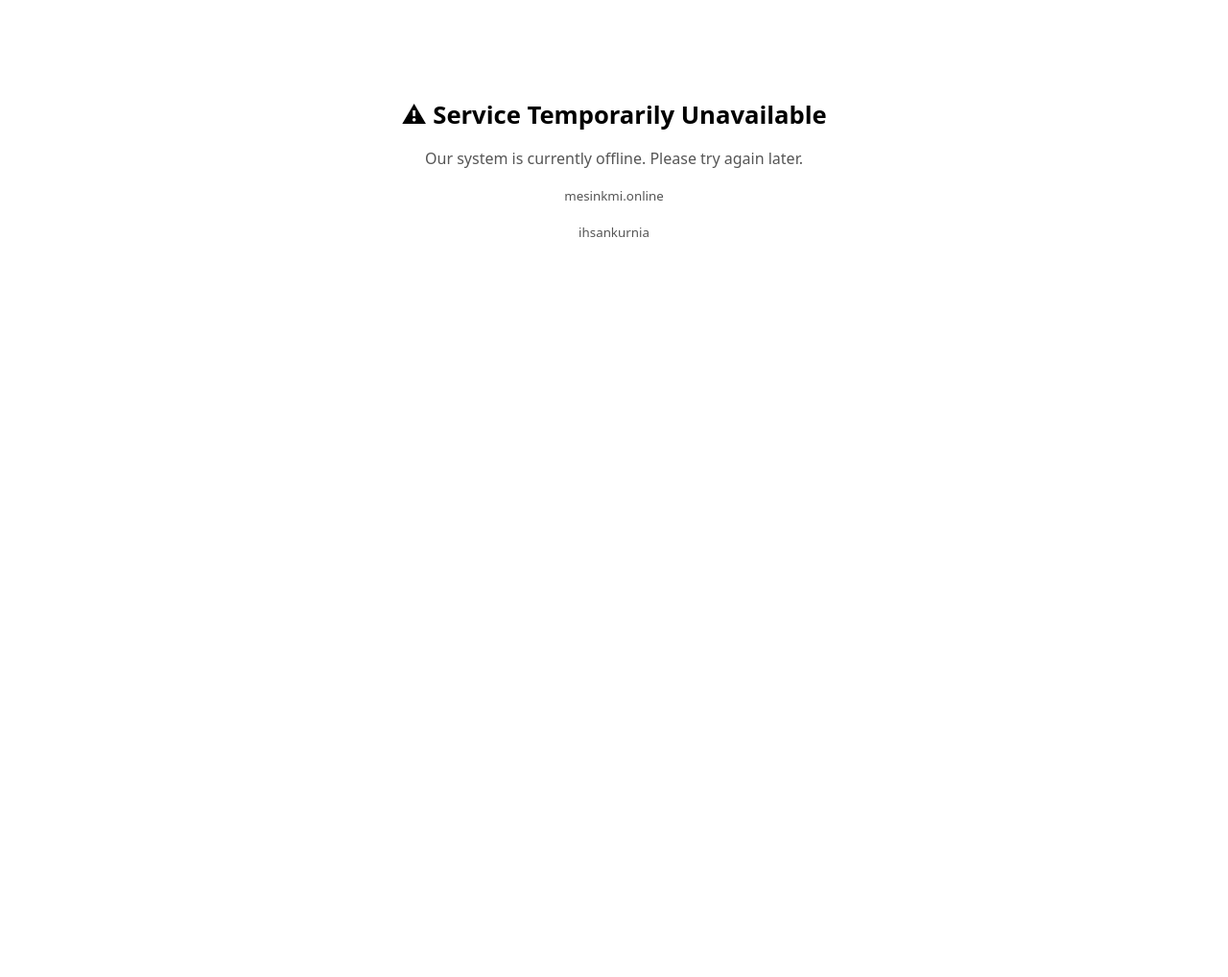
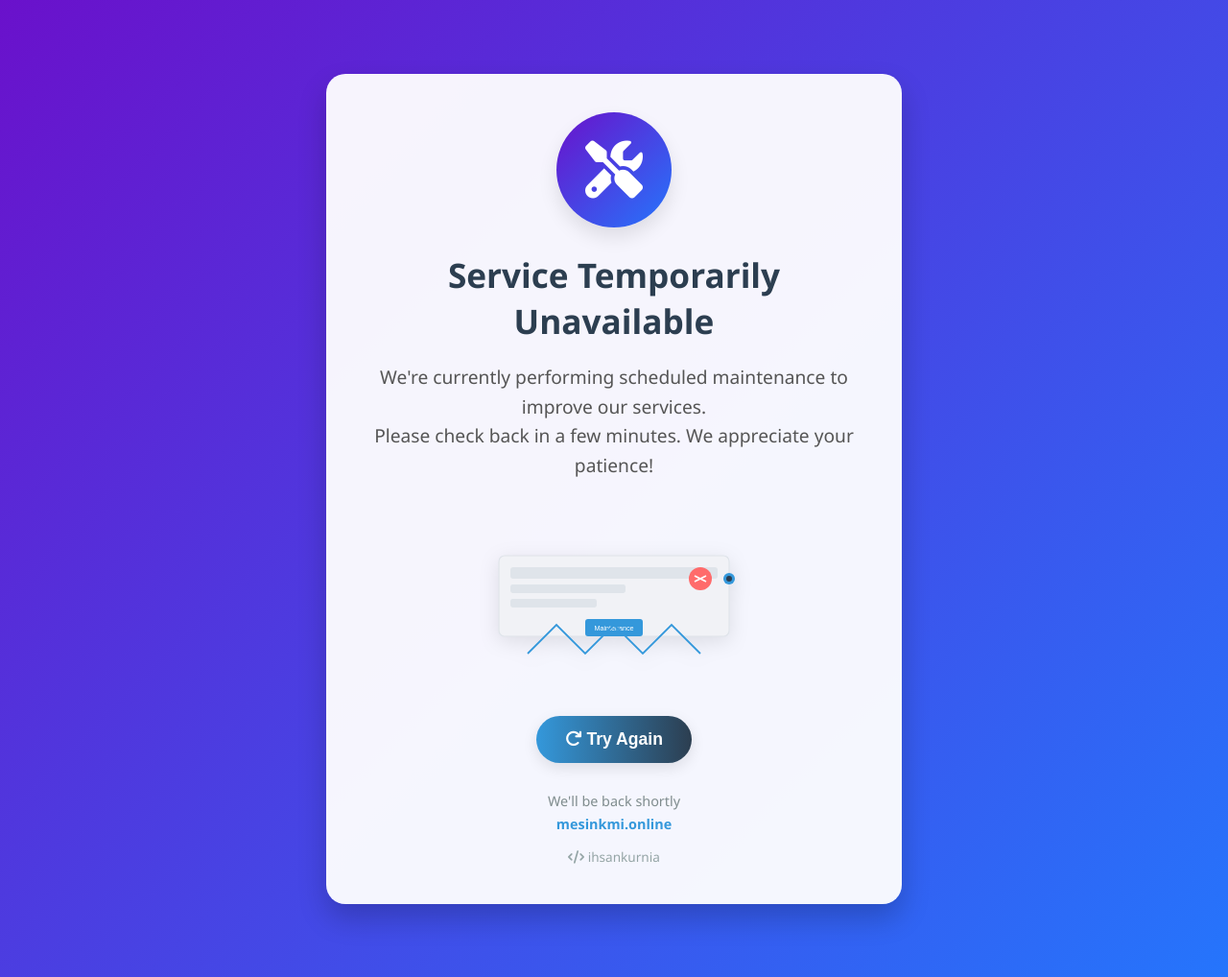
Before and after one commit to ihsankurnia27/mesinkmi-offline, a plain HTML site: page index.html in a window 1280 px wide. Shown: the whole page at 96% size. Before the commit the page ends 800 px from the top, so only its background shows below. Drawn offline with Linux system fonts and the light colour scheme.

Commit message:
Update index.html

```diff
--- a/index.html
+++ b/index.html
@@ -1,19 +1,189 @@
-<!doctype html>
-<html>
+<!DOCTYPE html>
+<html lang="en">
 <head>
   <meta charset="utf-8" />
   <title>Service Temporarily Offline</title>
   <meta name="viewport" content="width=device-width,initial-scale=1" />
+  <link rel="stylesheet" href="https://cdnjs.cloudflare.com/ajax/libs/font-awesome/6.4.0/css/all.min.css">
   <style>
-    body{font-family:system-ui,-apple-system,Segoe UI,Roboto; text-align:center; padding:6%;}
-    h1{font-size:1.6rem}
-    p{color:#555}
+    * {
+      margin: 0;
+      padding: 0;
+      box-sizing: border-box;
+    }
+
+    body {
+      font-family: 'Segoe UI', system-ui, -apple-system, Roboto, sans-serif;
+      text-align: center;
+      padding: 6%;
+      background: linear-gradient(135deg, #6a11cb 0%, #2575fc 100%);
+      min-height: 100vh;
+      display: flex;
+      flex-direction: column;
+      justify-content: center;
+      align-items: center;
+      color: #333;
+    }
+
+    .container {
+      background: rgba(255, 255, 255, 0.95);
+      border-radius: 20px;
+      box-shadow: 0 15px 30px rgba(0, 0, 0, 0.2);
+      padding: 40px;
+      max-width: 600px;
+      width: 90%;
+      animation: fadeIn 0.8s ease-out;
+    }
+
+    @keyframes fadeIn {
+      from { opacity: 0; transform: translateY(20px); }
+      to { opacity: 1; transform: translateY(0); }
+    }
+
+    .icon-container {
+      margin: 0 auto 25px;
+      width: 120px;
+      height: 120px;
+      background: linear-gradient(135deg, #6a11cb 0%, #2575fc 100%);
+      border-radius: 50%;
+      display: flex;
+      align-items: center;
+      justify-content: center;
+      box-shadow: 0 10px 20px rgba(0, 0, 0, 0.1);
+    }
+
+    .icon-container i {
+      font-size: 60px;
+      color: white;
+    }
+
+    h1 {
+      font-size: 2.2rem;
+      margin-bottom: 20px;
+      color: #2c3e50;
+      font-weight: 700;
+    }
+
+    .message {
+      font-size: 1.2rem;
+      color: #555;
+      line-height: 1.6;
+      margin-bottom: 30px;
+    }
+
+    .illustration {
+      width: 100%;
+      max-width: 300px;
+      margin: 20px auto;
+      filter: drop-shadow(0 5px 10px rgba(0, 0, 0, 0.1));
+    }
+
+    .footer {
+      margin-top: 30px;
+      color: #7f8c8d;
+      font-size: 0.9rem;
+    }
+
+    .domain {
+      font-weight: 600;
+      color: #3498db;
+      display: block;
+      margin-top: 5px;
+    }
+
+    .author {
+      margin-top: 15px;
+      font-size: 0.85rem;
+      color: #95a5a6;
+    }
+
+    .retry-btn {
+      background: linear-gradient(to right, #3498db, #2c3e50);
+      color: white;
+      border: none;
+      padding: 14px 30px;
+      font-size: 1.1rem;
+      border-radius: 50px;
+      cursor: pointer;
+      transition: all 0.3s ease;
+      box-shadow: 0 5px 15px rgba(0, 0, 0, 0.1);
+      margin-top: 10px;
+      font-weight: 600;
+    }
+
+    .retry-btn:hover {
+      transform: translateY(-3px);
+      box-shadow: 0 8px 20px rgba(0, 0, 0, 0.15);
+    }
+
+    .retry-btn:active {
+      transform: translateY(1px);
+    }
+
+    @media (max-width: 600px) {
+      .container {
+        padding: 30px 20px;
+      }
+
+      h1 {
+        font-size: 1.8rem;
+      }
+
+      .message {
+        font-size: 1.1rem;
+      }
+
+      .icon-container {
+        width: 100px;
+        height: 100px;
+      }
+
+      .icon-container i {
+        font-size: 50px;
+      }
+    }
   </style>
 </head>
 <body>
-  <h1>⚠ Service Temporarily Unavailable</h1>
-  <p>Our system is currently offline. Please try again later.</p>
-  <p><small>mesinkmi.online</small></p>
-  <p><small>ihsankurnia</small></p>
+  <div class="container">
+    <div class="icon-container">
+      <i class="fas fa-tools"></i>
+    </div>
+
+    <h1>Service Temporarily Unavailable</h1>
+
+    <div class="message">
+      <p>We're currently performing scheduled maintenance to improve our services.</p>
+      <p>Please check back in a few minutes. We appreciate your patience!</p>
+    </div>
+
+    <div class="illustration">
+      <svg viewBox="0 0 500 300" xmlns="http://www.w3.org/2000/svg">
+        <rect x="50" y="80" width="400" height="140" rx="10" fill="#f1f2f6" stroke="#dfe4ea" stroke-width="2"/>
+        <rect x="70" y="100" width="360" height="20" rx="5" fill="#dfe4ea"/>
+        <rect x="70" y="130" width="200" height="15" rx="4" fill="#dfe4ea"/>
+        <rect x="70" y="155" width="150" height="15" rx="4" fill="#dfe4ea"/>
+        <circle cx="400" cy="120" r="20" fill="#ff6b6b"/>
+        <path d="M390 115 L410 125 M390 125 L410 115" stroke="white" stroke-width="3"/>
+        <circle cx="450" cy="120" r="10" fill="#3498db"/>
+        <circle cx="450" cy="120" r="5" fill="#2c3e50"/>
+        <rect x="200" y="190" width="100" height="30" rx="5" fill="#3498db"/>
+        <text x="250" y="210" text-anchor="middle" fill="white" font-family="Arial" font-size="12">Maintenance</text>
+        <path d="M100 250 L150 200 L200 250 L250 200 L300 250 L350 200 L400 250" stroke="#3498db" stroke-width="3" fill="none"/>
+      </svg>
+    </div>
+
+    <button class="retry-btn" onclick="location.reload()">
+      <i class="fas fa-redo"></i> Try Again
+    </button>
+
+    <div class="footer">
+      <p>We'll be back shortly</p>
+      <span class="domain">mesinkmi.online</span>
+      <div class="author">
+        <i class="fas fa-code"></i> ihsankurnia
+      </div>
+    </div>
+  </div>
 </body>
 </html>
```
